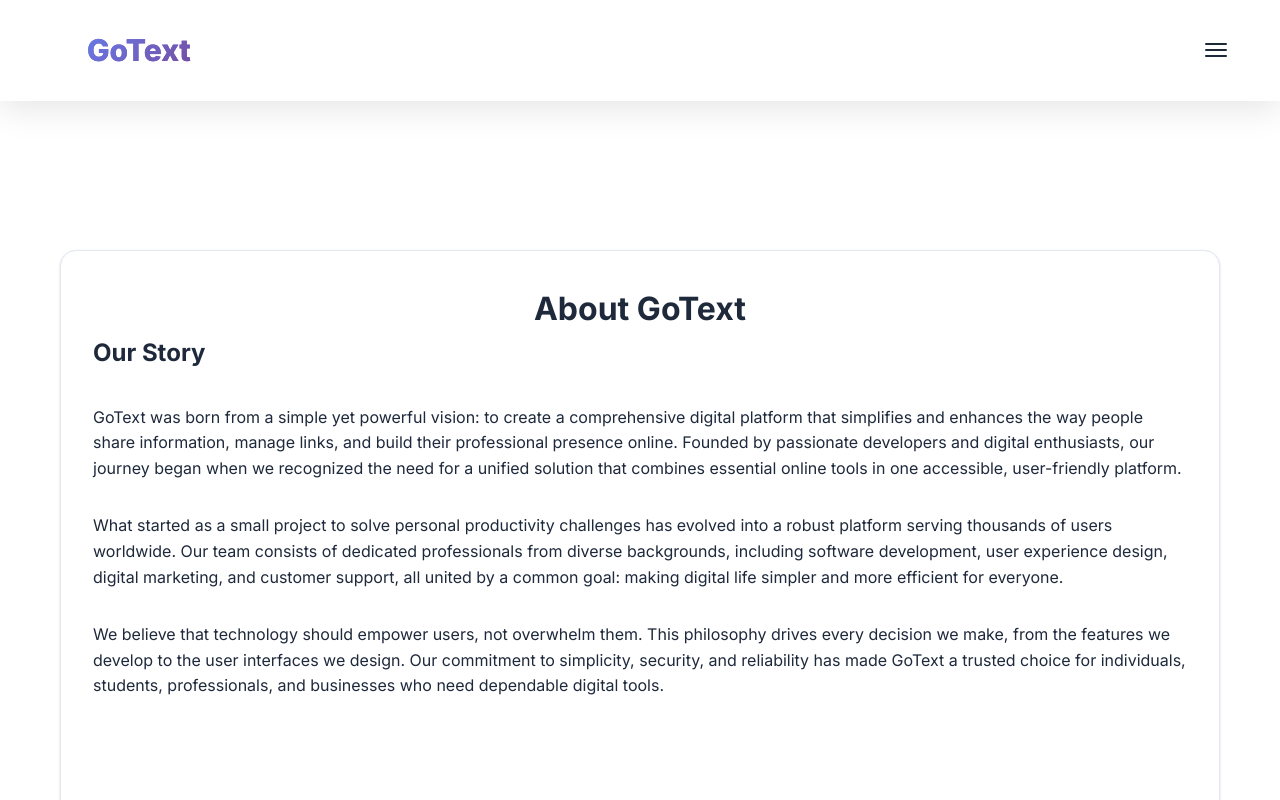
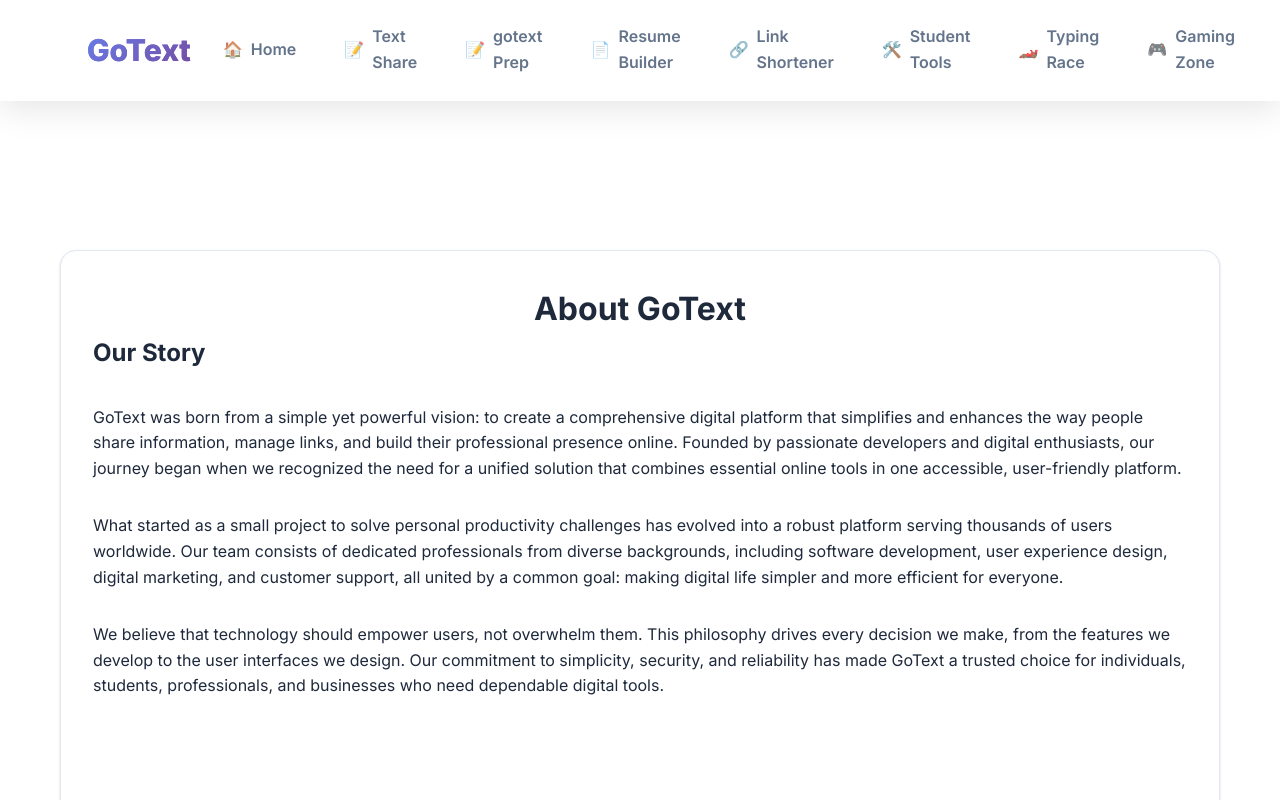
Before and after one commit to Anvithshetty17/text-share-website, a React (Create React App) app in the folder client/: page /about in a window 1280 px wide. Shown: the top 800 px of the page. Built offline with nearby package versions, Linux system fonts and the light colour scheme; no server answers.

Commit message:
Update App.css

```diff
--- a/client/src/App.css
+++ b/client/src/App.css
@@ -2327,3 +2327,51 @@ position: fixed;
     font-size: 1.1rem;
   }
 }
+
+@media (min-width: 769px) {
+  .nav-toggle {
+    display: none !important;
+  }
+  .nav-menu {
+    position: static !important;
+    display: flex !important;
+    flex-direction: row !important;
+    justify-content: flex-end;
+    align-items: center;
+    height: auto !important;
+    width: auto !important;
+    background: none !important;
+    box-shadow: none !important;
+    padding: 0 !important;
+    right: 0 !important;
+    top: auto !important;
+    transition: none !important;
+    overflow: visible !important;
+    z-index: auto !important;
+  }
+  .nav-menu li {
+    margin-left: 1rem;
+    margin-bottom: 0;
+    width: auto;
+    max-width: none;
+    list-style: none;
+  }
+  .nav-link {
+    font-size: 1rem;
+    padding: 0.5rem 1rem;
+    border-radius: 8px;
+    background: none;
+    border: none;
+    box-shadow: none;
+    color: var(--text-secondary);
+  }
+  .nav-link.active {
+    background: linear-gradient(135deg, #667eea 0%, #764ba2 100%);
+    color: white;
+    box-shadow: 0 8px 25px rgba(102, 126, 234, 0.3);
+    border-color: rgba(255, 255, 255, 0.3);
+  }
+  .nav-backdrop {
+    display: none !important;
+  }
+}
```
